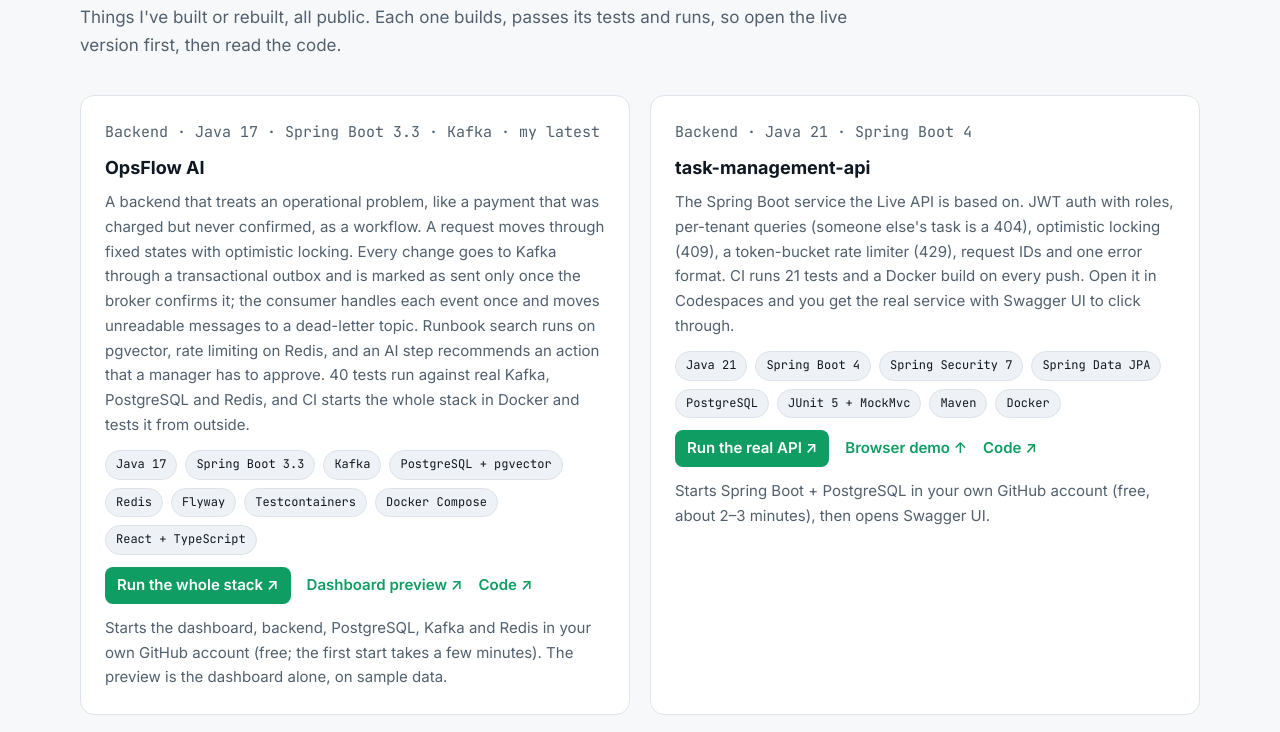
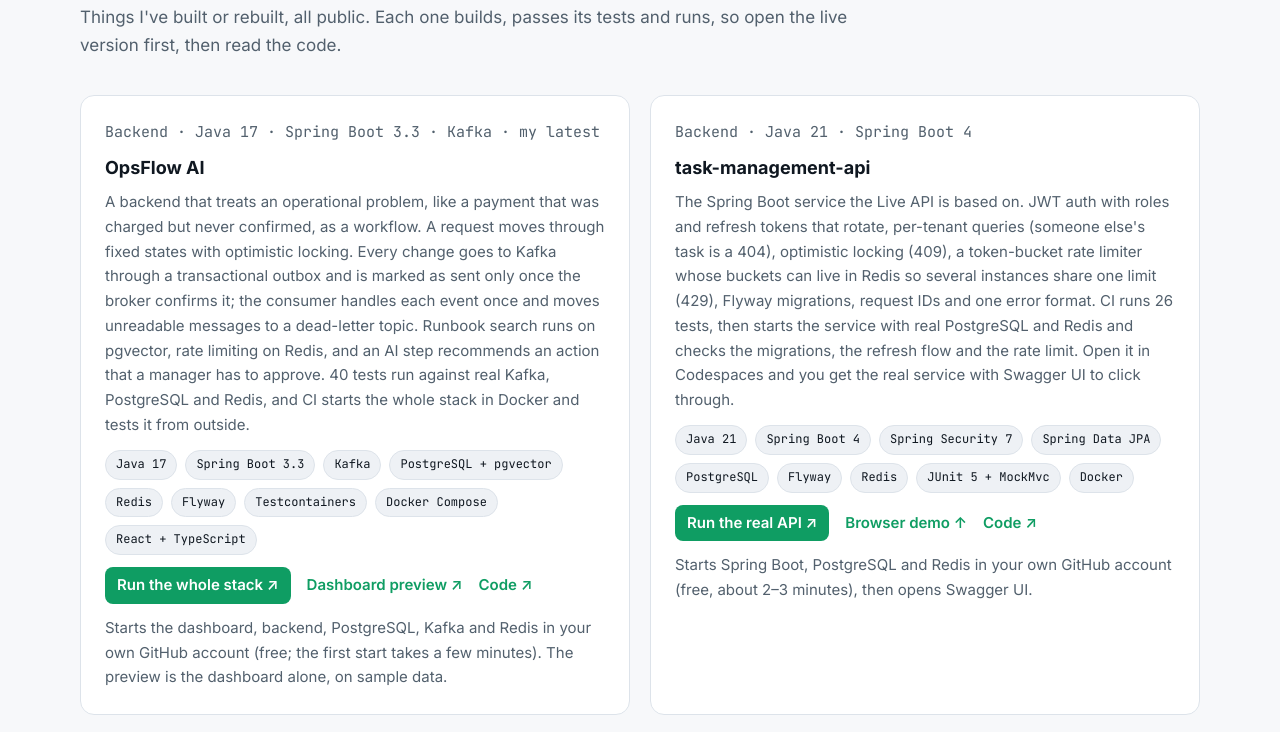
Before and after one commit to iamsrkg/portfolio, a plain HTML site: page index.html in a window 1280 px wide. Shown: the part 7477-8209 px from the top of the page. Drawn offline with Linux system fonts and the light colour scheme.

Commit message:
task-management-api card: refresh tokens, Redis-backed limiter, Flyway, 26 tests

```diff
--- a/index.html
+++ b/index.html
@@ -485,10 +485,10 @@ users: alice / alice123 · bob / bob123 · admin / admin123</pre>
           <article class="card" id="proj-task-api">
             <p class="card-kicker mono">Backend · Java 21 · Spring Boot 4</p>
             <h3><a href="https://github.com/iamsrkg/task-management-api" target="_blank" rel="noopener">task-management-api</a></h3>
-            <p>The Spring Boot service the Live API is based on. JWT auth with roles, per-tenant queries (someone else's task is a 404), optimistic locking (409), a token-bucket rate limiter (429), request IDs and one error format. CI runs 21 tests and a Docker build on every push. Open it in Codespaces and you get the real service with Swagger UI to click through.</p>
-            <p class="tags"><span>Java 21</span><span>Spring Boot 4</span><span>Spring Security 7</span><span>Spring Data JPA</span><span>PostgreSQL</span><span>JUnit 5 + MockMvc</span><span>Maven</span><span>Docker</span></p>
+            <p>The Spring Boot service the Live API is based on. JWT auth with roles and refresh tokens that rotate, per-tenant queries (someone else's task is a 404), optimistic locking (409), a token-bucket rate limiter whose buckets can live in Redis so several instances share one limit (429), Flyway migrations, request IDs and one error format. CI runs 26 tests, then starts the service with real PostgreSQL and Redis and checks the migrations, the refresh flow and the rate limit. Open it in Codespaces and you get the real service with Swagger UI to click through.</p>
+            <p class="tags"><span>Java 21</span><span>Spring Boot 4</span><span>Spring Security 7</span><span>Spring Data JPA</span><span>PostgreSQL</span><span>Flyway</span><span>Redis</span><span>JUnit 5 + MockMvc</span><span>Docker</span></p>
             <p class="card-links"><a class="live" href="https://codespaces.new/iamsrkg/task-management-api?quickstart=1" target="_blank" rel="noopener">Run the real API ↗</a> <a href="#lab">Browser demo ↑</a> <a href="https://github.com/iamsrkg/task-management-api" target="_blank" rel="noopener">Code ↗</a></p>
-            <p class="run-note">Starts Spring Boot + PostgreSQL in your own GitHub account (free, about 2–3 minutes), then opens Swagger UI.</p>
+            <p class="run-note">Starts Spring Boot, PostgreSQL and Redis in your own GitHub account (free, about 2–3 minutes), then opens Swagger UI.</p>
           </article>
           <article class="card" id="proj-video">
             <p class="card-kicker mono">Full stack · OpenCV · runs in the browser</p>
```
